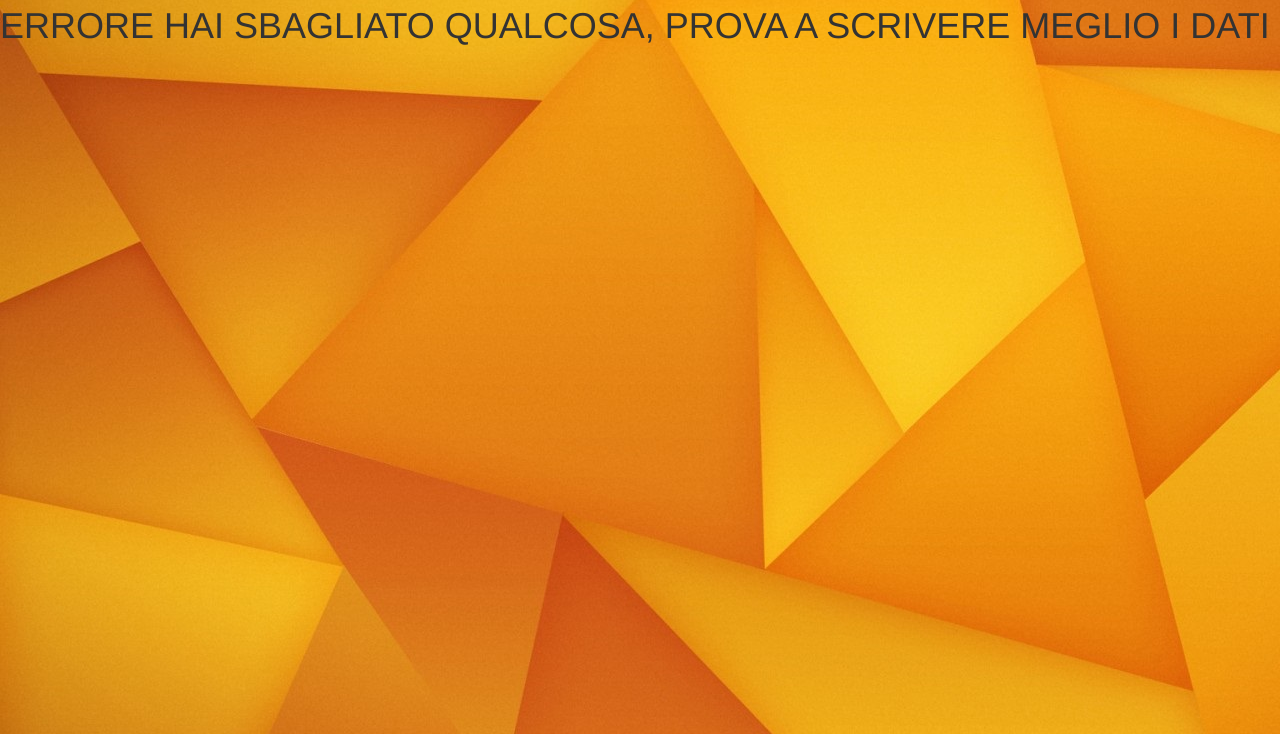
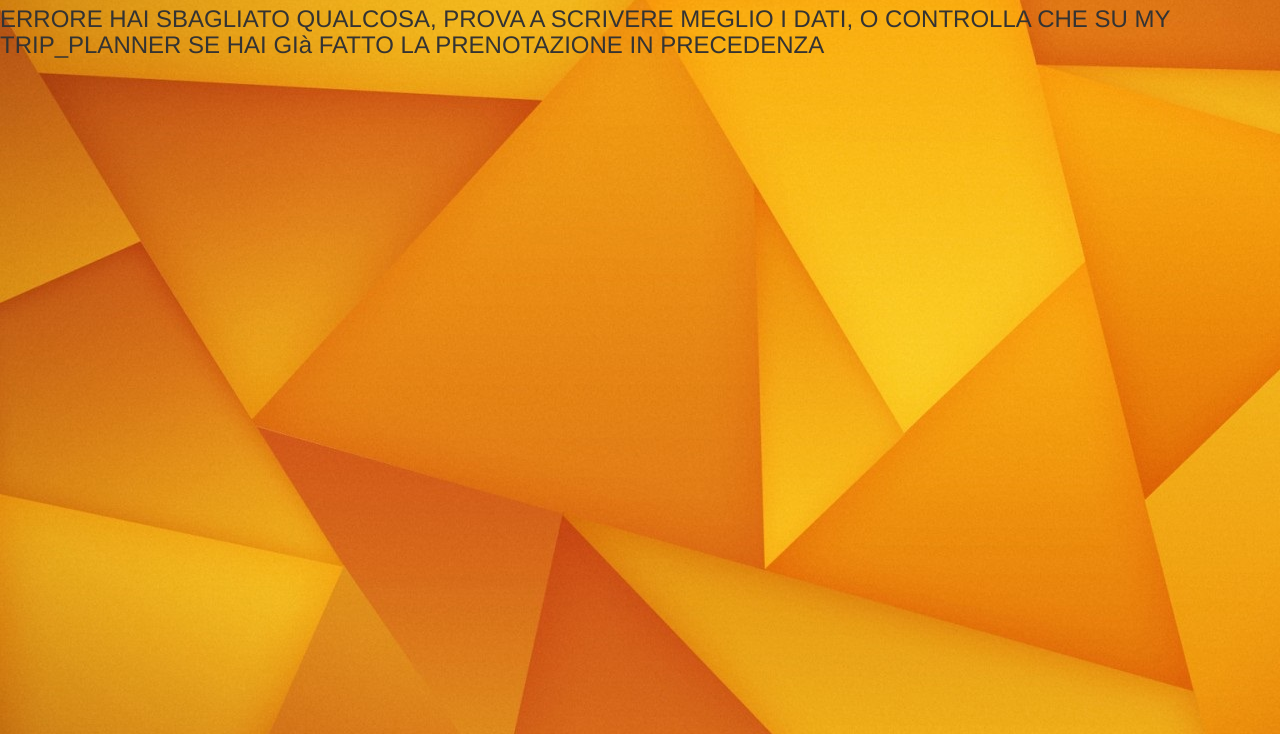
Before and after one commit to MohamedDounnani/SE2_16_173462_P, a website: page errore/error.html in a window 1280 px wide. Shown: the part 66-800 px from the top of the page. Drawn offline with nearby package versions, Linux system fonts and the light colour scheme; files whose address does not match are found by name.

Commit message:
Risolto bug?

```diff
--- a/errore/error.html
+++ b/errore/error.html
@@ -28,7 +28,7 @@ FUNZIONE TRIP PLANNER E MY TRIP PLANNER ABILITATI
   </div>
 </nav>
 
-<h1>ERRORE HAI SBAGLIATO QUALCOSA, PROVA A SCRIVERE MEGLIO I DATI</h1>
+<h3>ERRORE HAI SBAGLIATO QUALCOSA, PROVA A SCRIVERE MEGLIO I DATI, O CONTROLLA CHE SU MY TRIP_PLANNER SE HAI GIà FATTO LA PRENOTAZIONE IN PRECEDENZA </h3>
 </body>
 
 </html>
--- a/userManager.js
+++ b/userManager.js
@@ -222,6 +222,7 @@ app.use('/prenotazione_effettuata/', function(request, response) {
     var date=request.body.prenotazione_reg_date;
     var destination=request.body.prenotazione_reg_destination;
     var posto = '';
+    //controlla_se_hai_già_prenotato controlla se hai già prenotato in precedenza
     controlla_se_hai_già_prenotato(request.session.user_id,start,destination,date,function(esistegia){
     if(!esistegia){
    	//controllo prenotazione controlla che la prenotazione esista, cioè che i dati sono corretti
```
